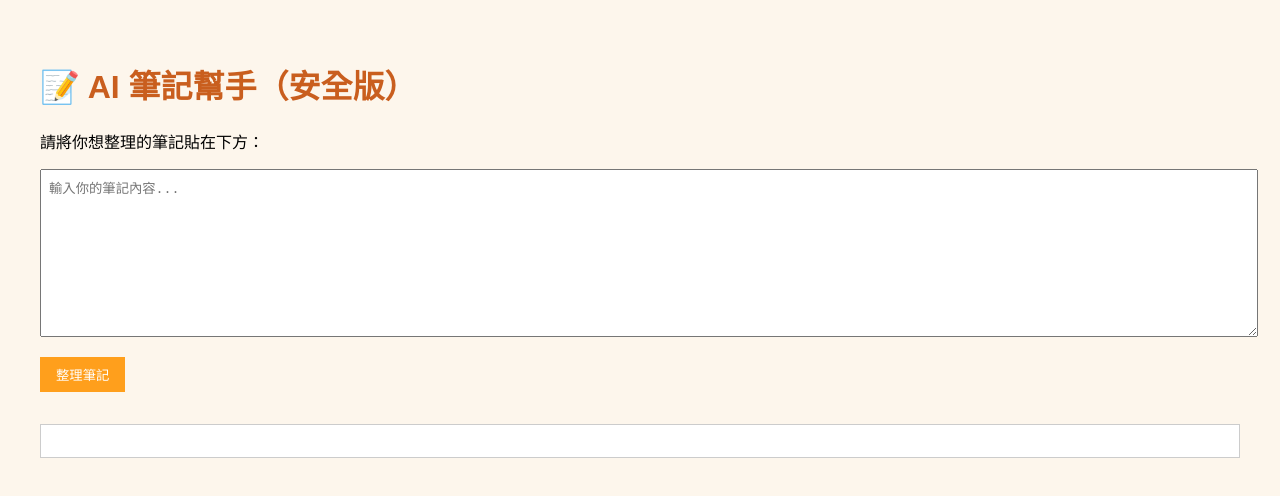
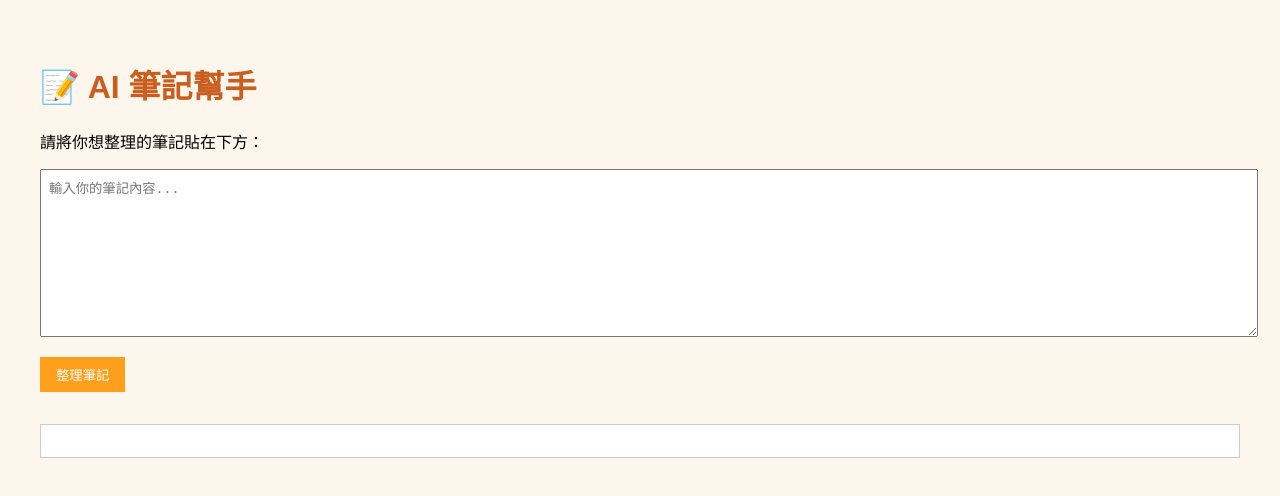
Before and after one commit to HLiNaKRbCsFr131119375587/ai-note, a plain HTML site: page index.html in a window 1280 px wide. Drawn offline with Linux system fonts and the light colour scheme.

Commit message:
Update index.html

```diff
--- a/index.html
+++ b/index.html
@@ -4,7 +4,7 @@
 <head>
   <meta charset="UTF-8" />
   <meta name="viewport" content="width=device-width, initial-scale=1.0" />
-  <title>AI 筆記幫手（安全版）</title>
+  <title>AI 筆記幫手</title>
   <style>
     body { font-family: sans-serif; background: #fdf6ec; padding: 2rem; }
     h1 { color: #c95e1e; }
@@ -14,7 +14,7 @@
   </style>
 </head>
 <body>
-  <h1>📝 AI 筆記幫手（安全版）</h1>
+  <h1>📝 AI 筆記幫手</h1>
   <p>請將你想整理的筆記貼在下方：</p>
   <textarea id="noteInput" placeholder="輸入你的筆記內容..."></textarea>
   <br>
```
